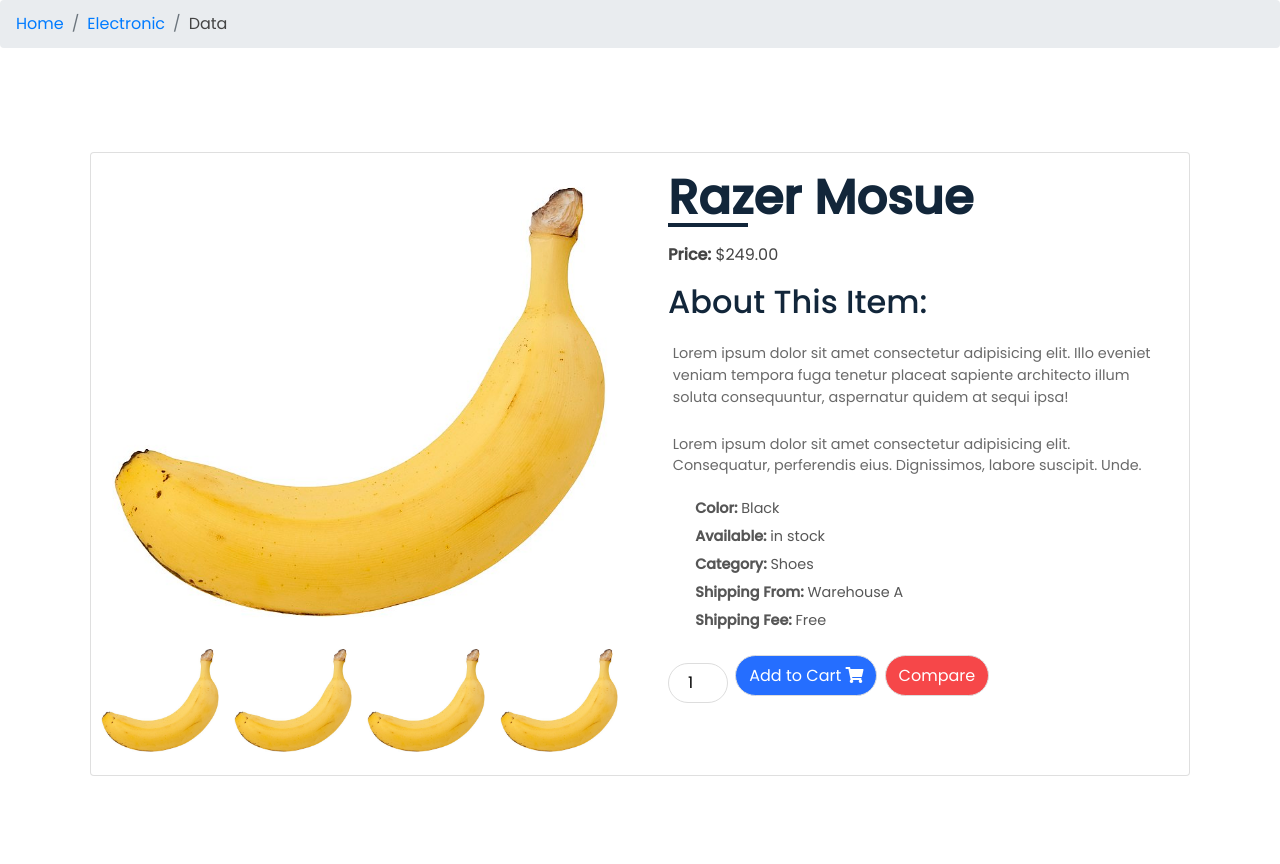
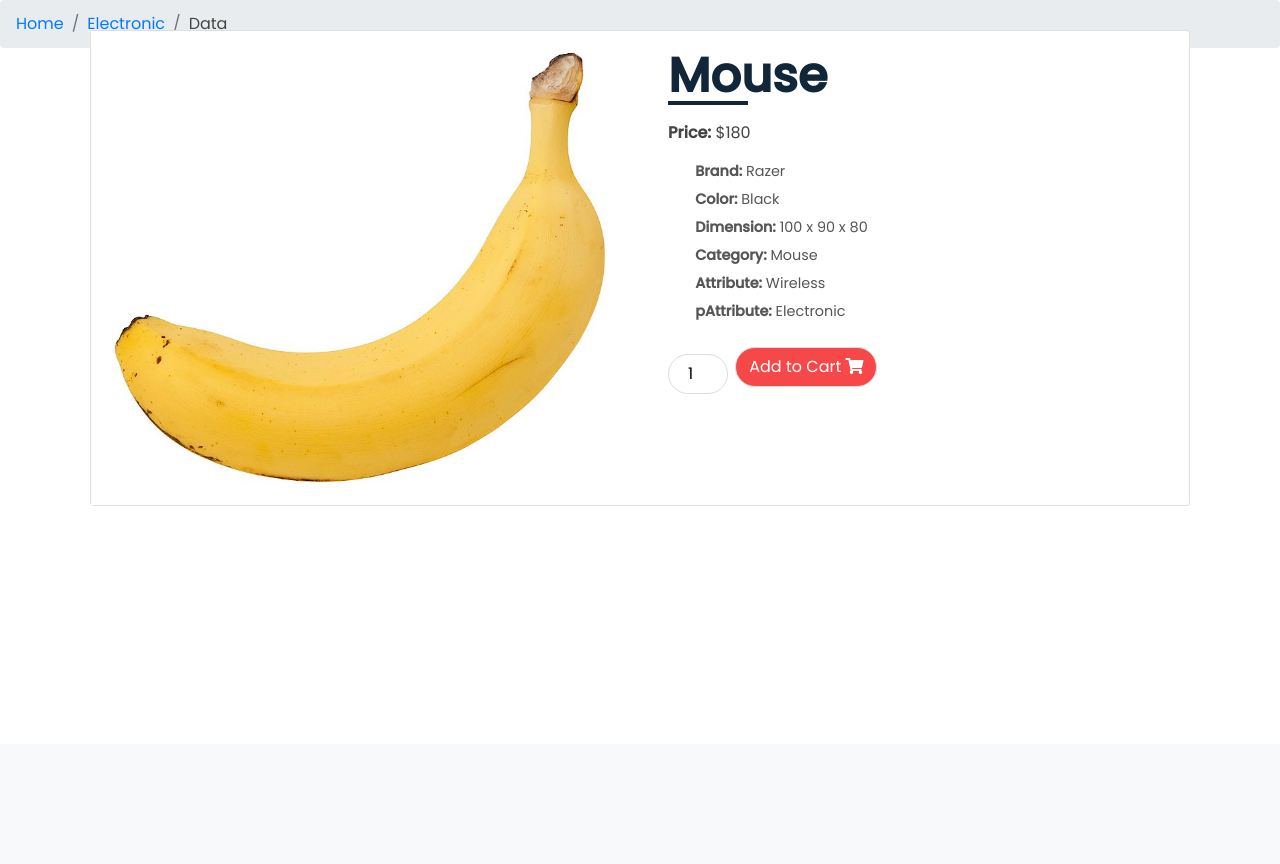
Before and after one commit to TrungNgo21/tempAnhMinh, a Node server app: page /product_detail in a window 1280 px wide. Shown: the part 56-920 px from the top of the page. After the commit the page ends 562 px from the top, so only its background shows below. Run offline with Node 20, Linux system fonts and the light colour scheme; some libraries are stand-ins or nearby versions.

Commit message:
Complete redirecting of Ecom pages

```diff
--- a/src/Ecom/Controller/CustomerController.js
+++ b/src/Ecom/Controller/CustomerController.js
@@ -6,6 +6,8 @@
 
 const app = express();
 const port = 5501;
+
+var clickedItem = null;
 
 app.use(express.static(path.join(__dirname, 'views')));
 app.use(bodyParser.json());
@@ -37,6 +39,18 @@
     }
 });
 
+app.get('/retreive_detail', async (req,res) =>{
+    try{
+        console.log(clickedItem)
+        let response = {err: false, message: item_detail}
+        if (!response.err) res.status(200).send(response.message);
+        else res.status(500).json({ error: response.message });
+    } catch (e) {
+        res.status(500).json({ error: e.message });
+    }
+})
+
+
 app.post('/productDetail', async (req, res) => {
     //call service get detail info of product with id = req.body.productId
     // console.log(typeof(req.body.productId))
@@ -44,7 +58,7 @@
     // console.log((req.body))
     // res.status(200).send(req.body);
 
-    const clickedItem = req.body
+    clickedItem = req.body
     // res.redirect('localhost:5501/product_detail')
     res.send("200")
 });
@@ -83,3 +97,17 @@
         id: 3
     }
 ];
+
+const item_detail = {
+    id: 2,
+    image: "Banana-Single.jpg",
+    name: "Mouse",
+    brand: "Razer",
+    price: "180",
+    color: "Black",
+    dimension: "100 x 90 x 80",
+    category: "Mouse",
+    attribute: "Wireless",
+    pAttribute: "Electronic",
+    inventory: 1000,
+}
--- a/src/Ecom/Controller/views/css/product_detail.css
+++ b/src/Ecom/Controller/views/css/product_detail.css
@@ -16,7 +16,8 @@
 }
 .card-wrapper{
     max-width: 1100px;
-    margin: 0 auto;
+    margin: auto;
+    margin-top: 20px;
 }
 img{
     width: 100%;
@@ -30,23 +31,7 @@
     width: 100%;
     transition: all 0.5s ease;
 }
-.img-showcase img{
-    min-width: 100%;
-}
-.img-select{
-    display: flex;
-}
-.img-item{
-    margin: 0.3rem;
-}
-.img-item:nth-child(1),
-.img-item:nth-child(2),
-.img-item:nth-child(3){
-    margin-right: 0;
-}
-.img-item:hover{
-    opacity: 0.8;
-}
+
 .product-content{
     padding: 2rem 1rem;
 }
@@ -189,7 +174,7 @@
         grid-gap: 1.5rem;
     }
     .card-wrapper{
-        height: 100vh;
+        height: 50vh;
         display: flex;
         justify-content: center;
         align-items: center;
--- a/src/Ecom/Controller/views/index.ejs
+++ b/src/Ecom/Controller/views/index.ejs
@@ -167,7 +167,7 @@
             const res = await sendPostRequest(`/productDetail`, {productId: productLink.id})
             // console.log(JSON.stringify({productId: productLink.id}))
             // console.log(await res.json())
-            window.location.replace('http://localhost:5501/product_detail')
+            window.location.href= '/product_detail'
         });
         rowDiv.appendChild(productLink);
     })
--- a/src/Ecom/Controller/views/product_detail.ejs
+++ b/src/Ecom/Controller/views/product_detail.ejs
@@ -60,54 +60,21 @@
         <!-- card left -->
         <div class = "product-imgs">
           <div class = "img-display">
-            <div class = "img-showcase">
-              <img src = 'Banana-Single.jpg' alt = "product image">
-              <img src = 'Banana-Single.jpg' alt = "product image">
-              <img src = 'Banana-Single.jpg' alt = "product image">
-              <img src = 'Banana-Single.jpg' alt = "product image">
-            </div>
-          </div>
-          <div class = "img-select">
-            <div class = "img-item">
-              <a href = "#">
-                <img src = 'Banana-Single.jpg' alt = "product image">
-              </a>
-            </div>
-            <div class = "img-item">
-              <a href = "#">
-                <img src = 'Banana-Single.jpg' alt = "product image">
-              </a>
-            </div>
-            <div class = "img-item">
-              <a href = "#">
-                <img src = 'Banana-Single.jpg' alt = "product image">
-              </a>
-            </div>
-            <div class = "img-item">
-              <a href = "#">
-                <img src = 'Banana-Single.jpg' alt = "product image">
-              </a>
+            <div class = "img-showcase" id = "img-showcase">
             </div>
           </div>
         </div>
+
         <!-- card right -->
         <div class = "product-content">
-          <h2 class = "product-title">Razer Mosue</h2>
-
+          <h2 class = "product-title" id = "product-title" ></h2>
           <div class = "product-price">
-            <p class = "price">Price: <span>$249.00</span></p>
+            <p class = "price" id = "price"></p>
           </div>
 
-          <div class = "product-detail">
-            <h2>about this item: </h2>
-            <p>Lorem ipsum dolor sit amet consectetur adipisicing elit. Illo eveniet veniam tempora fuga tenetur placeat sapiente architecto illum soluta consequuntur, aspernatur quidem at sequi ipsa!</p>
-            <p>Lorem ipsum dolor sit amet consectetur adipisicing elit. Consequatur, perferendis eius. Dignissimos, labore suscipit. Unde.</p>
-            <ul>
-              <li>Color: <span>Black</span></li>
-              <li>Available: <span>in stock</span></li>
-              <li>Category: <span>Shoes</span></li>
-              <li>Shipping From: <span>Warehouse A</span></li>
-              <li>Shipping Fee: <span>Free</span></li>
+          <div class = "product-detail" id = "product-detail">
+             <ul id = "product-detail-list">
+
             </ul>
           </div>
 
@@ -116,7 +83,6 @@
             <button type = "button" class = "btn">
               Add to Cart <i class = "fas fa-shopping-cart"></i>
             </button>
-            <button type = "button" class = "btn">Compare</button>
           </div>
 
 
@@ -126,25 +92,135 @@
 
 
     <script>
-        const imgs = document.querySelectorAll('.img-select a');
-const imgBtns = [...imgs];
-let imgId = 1;
 
-imgBtns.forEach((imgItem) => {
-    imgItem.addEventListener('click', (event) => {
-        event.preventDefault();
-        imgId = imgItem.dataset.id;
-        slideImage();
-    });
-});
 
-function slideImage(){
-    const displayWidth = document.querySelector('.img-showcase img:first-child').clientWidth;
 
-    document.querySelector('.img-showcase').style.transform = `translateX(${- (imgId - 1) * displayWidth}px)`;
+async function getDetail(){
+  try {
+    const requestOptions = {
+      method: 'GET',
+
+    }
+    const res = await fetch('/retreive_detail', requestOptions)
+    return await res.json()
+    if (!response.ok) {
+      throw new Error('Error fetching product data')
+      }
+    } catch (e) {
+        console.error('Error fetching data', e)
+        return []
+    }
 }
 
-window.addEventListener('resize', slideImage);
+async function renderDetail() {
+
+  const productData = await getDetail()
+  console.log(productData.image)
+
+  const img_showcase = document.getElementById('img-showcase');
+
+  const img = document.createElement('img');
+  img.src = `${productData.image}`;
+  img_showcase.appendChild(img)
+
+  const productInfo = document.getElementById('product-attribute');
+  const productTitle = document.getElementById('product-title')
+  productTitle.innerHTML = `${productData.name}`
+
+  const price = document.getElementById('price')
+  price.innerHTML = `Price: <span>$${productData.price}</span>`
+
+  const productDetailList = document.getElementById('product-detail-list')
+
+  const brand = document.createElement('li')
+  brand.innerHTML = `Brand: <span>${productData.brand}</span>`
+  const color = document.createElement('li')
+  color.innerHTML = `Color: <span>${productData.color}</span>`
+  const dimension = document.createElement('li')
+  dimension.innerHTML = `Dimension: <span>${productData.dimension}</span>`
+  const category = document.createElement('li')
+  category.innerHTML = `Category: <span>${productData.category}</span>`
+  const attribute = document.createElement('li')
+  attribute.innerHTML = `Attribute: <span>${productData.attribute}</span>`
+  const pAttribute = document.createElement('li')
+  pAttribute.innerHTML = `pAttribute: <span>${productData.pAttribute}</span>`
+
+  productDetailList.appendChild(brand)
+  productDetailList.appendChild(color)
+  productDetailList.appendChild(dimension)
+  productDetailList.appendChild(category)
+  productDetailList.appendChild(attribute)
+  productDetailList.appendChild(pAttribute)
+
+
+
+
+
+// id: 2,
+//     image: "Banana-Single.jpg",
+//     name: "Mouse",
+//     brand: "Razer",
+//     price: "180",
+//     color: "Black",
+//     dimension: "100 x 90 x 80",
+//     category: "Mouse",
+//     attribute: "Wireless",
+//     pAttribute: "Electronic",
+//     inventory: 1000,
+
+//     <li>Color: <span>Black</span></li>
+//     <li>Available: <span>in stock</span></li>
+//     <li>Category: <span>Shoes</span></li>
+//     <li>Shipping From: <span>Warehouse A</span></li>
+//     <li>Shipping Fee: <span>Free</span></li>
+
+
+  // <h2 class = "product-title">Razer Mosue</h2>
+
+// <div class = "product-price">
+//   <p class = "price">Price: <span>$249.00</span></p>
+// </div>
+
+// <div class = "product-detail">
+//   <h2>about this item: </h2>
+//     <ul>
+
+//   </ul>
+// </div>
+
+// <div class = "img-display">
+//             <div class = "img-showcase">
+//               <img src = 'Banana-Single.jpg' alt = "product image">
+//             </div>
+//           </div>
+//           <div class = "img-select">
+//             <div class = "img-item">
+//               <a href = "#">
+//                 <img src = 'Banana-Single.jpg' alt = "product image">
+//               </a>
+//             </div>
+//             <div class = "img-item">
+//               <a href = "#">
+//                 <img src = 'Banana-Single.jpg' alt = "product image">
+//               </a>
+//             </div>
+//             <div class = "img-item">
+//               <a href = "#">
+//                 <img src = 'Banana-Single.jpg' alt = "product image">
+//               </a>
+//             </div>
+//             <div class = "img-item">
+//               <a href = "#">
+//                 <img src = 'Banana-Single.jpg' alt = "product image">
+//               </a>
+//             </div>
+//           </div>
+
+}
+
+$(document).ready(()=>{
+  renderDetail()
+})
     </script>
   </body>
 </html>
```
Also changed, not shown: src/Ecom/Controller/views/other-banana.jpg (added).
